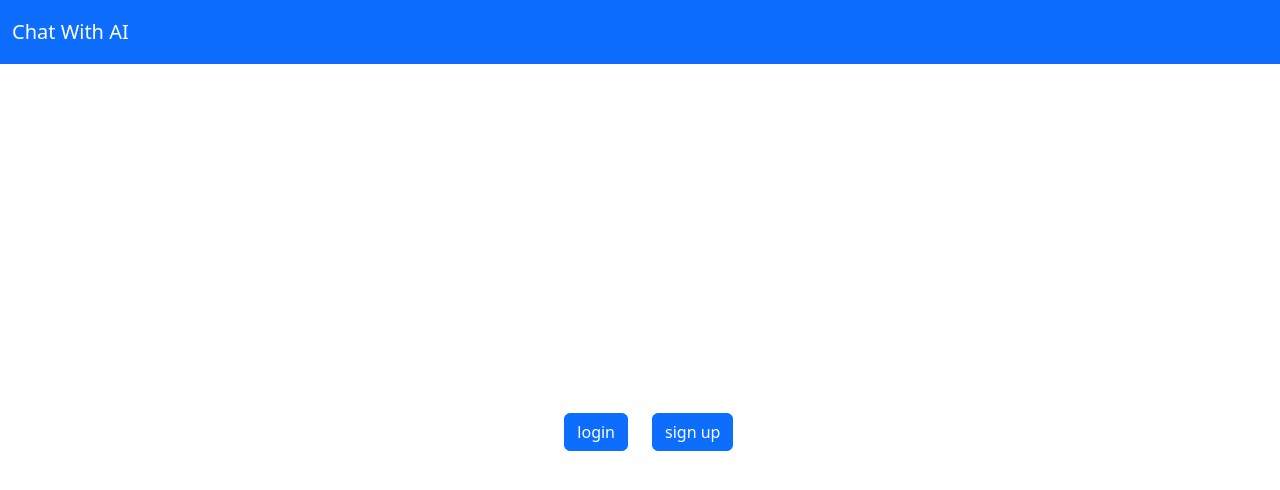
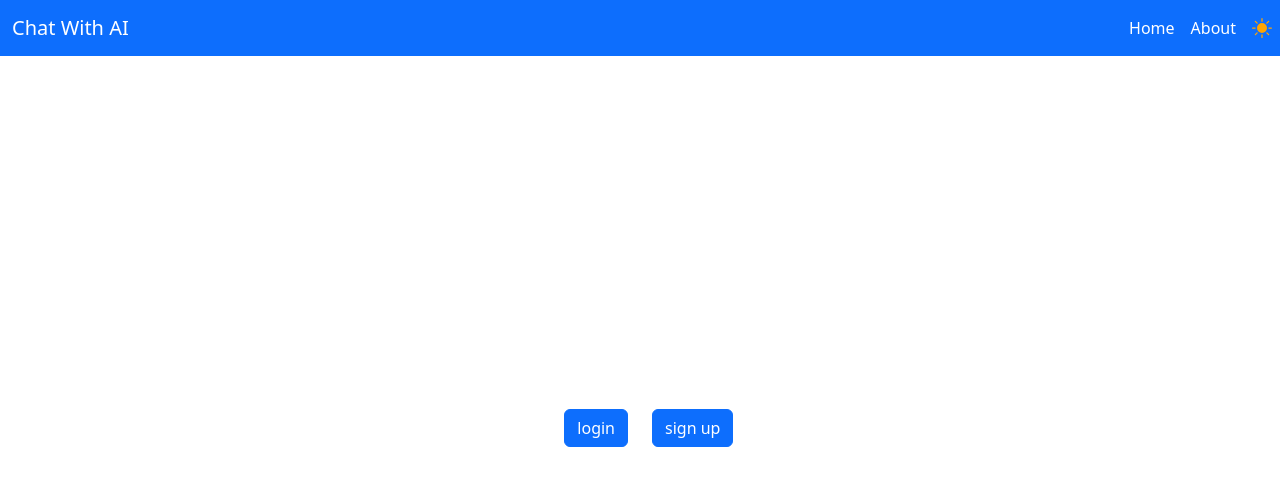
Before and after one commit to ulevi92/SynthiConvo, a React (Vite) app: page /login in a window 1280 px wide. Shown: the top 490 px of the page. Built offline with nearby package versions, Linux system fonts and the light colour scheme; no server answers.

Commit message:
added/ dark more and fixed navbar

```diff
--- a/index.html
+++ b/index.html
@@ -1,5 +1,5 @@
 <!DOCTYPE html>
-<html lang="en">
+<html id="html-theme" lang="en" data-bs-theme="auto">
   <head>
     <meta charset="UTF-8" />
     <link rel="icon" type="image/svg+xml" href="/vite.svg" />
--- a/package.json
+++ b/package.json
@@ -14,10 +14,11 @@
     "@reduxjs/toolkit": "^1.9.3",
     "@tanstack/react-query": "^4.29.5",
     "@tanstack/react-query-devtools": "^4.29.5",
-    "bootstrap": "^5.2.3",
+    "bootstrap": "^5.3.0",
     "firebase": "^9.19.1",
     "react": "^18.2.0",
-    "react-bootstrap": "^2.7.2",
+    "react-bootstrap": "^2.8.0",
+    "react-bootstrap-icons": "^1.10.3",
     "react-dom": "^18.2.0",
     "react-hook-form": "^7.43.9",
     "react-redux": "^8.0.5",
--- a/src/App.tsx
+++ b/src/App.tsx
@@ -1,10 +1,10 @@
-import { Route, Routes } from "react-router-dom";
-import Home from "./pages/Home";
+import { Route, Routes, useNavigate, useParams } from "react-router-dom";
+import Home from "./pages/home/Home";
 import NotFound from "./pages/NotFound";
 
 import PublicPage from "./pages/PublicPage";
 
-import { useEffect, useMemo, useRef } from "react";
+import { useEffect, useLayoutEffect, useMemo, useRef } from "react";
 // import { useQuery } from "@tanstack/react-query";
 // import { IpRegistry } from "./features/user/types";
 import { useAppDispatch, useAppSelector } from "./redux/reduxHooks";
@@ -25,7 +25,16 @@ import PublicRoute from "./routes/PublicRoute";
 function App() {
   const dispatch = useAppDispatch();
   const isAuth = useAppSelector((state) => state.auth.isAuth);
+  const darkMode = useAppSelector((state) => state.global.darkMode);
   const isInitialLoad = useRef(true); // Track initial load
+  const isInitialAuthStateChange = useRef(true);
+
+  const domRef = document.getElementById("html-theme")!;
+
+  useLayoutEffect(() => {
+    if (darkMode) domRef.setAttribute("data-bs-theme", "dark");
+    if (!darkMode) domRef.setAttribute("data-bs-theme", "light");
+  }, [darkMode]);
 
   // const { data, isLoading, isError, isSuccess } = useQuery(
   //   ["getIpRegistry"],
@@ -45,8 +54,13 @@ function App() {
       const isAuthenticated = user !== null;
 
       // Update auth state
-      if (isAuthenticated !== isAuth) {
+      if (isAuthenticated !== isAuth && !isInitialAuthStateChange.current) {
         dispatch(setAuth(isAuthenticated));
+      }
+
+      // Check if it's the initial auth state change
+      if (isInitialAuthStateChange.current) {
+        isInitialAuthStateChange.current = false;
       }
 
       // Check if it's the initial load
@@ -57,7 +71,7 @@ function App() {
     });
 
     return unsubscribe;
-  }, []);
+  }, [dispatch, isAuth]);
 
   return (
     <Loader>
--- /dev/null
+++ b/src/components/Icon.tsx
@@ -0,0 +1,16 @@
+import * as icons from "react-bootstrap-icons";
+
+interface Props extends icons.IconProps {
+  iconName: keyof typeof icons;
+  className?: string;
+}
+
+const Icon = ({ iconName, className, ...props }: Props) => {
+  const BootstrapIcon = icons[iconName];
+
+  const defaultClassName = "add-pointer-cursor d-flex align-self-center mx-2";
+
+  return <BootstrapIcon className={defaultClassName} {...props} />;
+};
+
+export default Icon;
--- a/src/components/layouts/navbar/AppNavbar.helper.ts
+++ b/src/components/layouts/navbar/AppNavbar.helper.ts
@@ -8,7 +8,6 @@ type AuthNavLinks = {
 };
 
 export const authNavLinks: AuthNavLinks[] = [
-  { path: "/home", title: "home" },
+  { path: "/", title: "home" },
   { path: "/about", title: "about" },
-  { path: "/", title: "welcome page" },
 ];
--- a/src/components/layouts/navbar/AppNavbar.tsx
+++ b/src/components/layouts/navbar/AppNavbar.tsx
@@ -1,22 +1,39 @@
-import { Container, Nav, Navbar } from "react-bootstrap";
-import { NavLink } from "react-router-dom";
+import { Button, Container, Nav, Navbar } from "react-bootstrap";
+import { NavLink, useNavigate } from "react-router-dom";
 import { authNavLinks, isAuth } from "./AppNavbar.helper";
-import { useMemo } from "react";
+import { useAppDispatch, useAppSelector } from "../../../redux/reduxHooks";
+import Icon from "../../Icon";
+import { setDarkMode } from "../../../redux/features/global/globalSlice";
+import { fetchSignOut } from "../../../redux/features/auth/authSlice";
 
 const AppNavbar = () => {
-  const RenderLinks = useMemo(() => {
-    return authNavLinks.map(({ path, title }, index) => (
+  const isUserAuthenticated = useAppSelector((state) => state.auth.isAuth);
+  const darkMode = useAppSelector((state) => state.global.darkMode);
+  const dispatch = useAppDispatch();
+
+  const RenderLinks = () =>
+    authNavLinks.map(({ path, title }, index) => (
       <NavLink
         key={index}
         to={path}
-        className={({ isActive, isPending }) =>
-          isPending ? "pending" : isActive ? "active" : ""
-        }
+        className={({ isActive, isPending }) => {
+          const defaultStyle =
+            "text-capitalize  text-white mx-1 px-1 d-flex align-self-center text-decoration-none";
+
+          return isPending
+            ? `${defaultStyle}`
+            : isActive
+            ? `${defaultStyle} fw-bolder text-danger`
+            : defaultStyle;
+        }}
       >
         {title}
       </NavLink>
     ));
-  }, []);
+
+  const signoutClass = isUserAuthenticated
+    ? "fw-bold text-capitalize"
+    : "d-none";
 
   return (
     <Navbar bg='primary' variant='dark' expand='lg'>
@@ -29,7 +46,27 @@ const AppNavbar = () => {
       <Navbar.Toggle aria-controls='navbar-collapse' />
 
       <Navbar.Collapse id='navbar-collapse'>
-        <Nav className='me-auto'>{RenderLinks}</Nav>
+        <Nav className='me-auto'>
+          <>
+            {RenderLinks()}
+
+            <NavLink to='/' className={signoutClass}>
+              <Button
+                className={signoutClass}
+                onClick={() => dispatch(fetchSignOut())}
+              >
+                signout
+              </Button>
+            </NavLink>
+
+            <Icon
+              color={`${!darkMode ? "rgba(255,165,0,1" : ""}`}
+              iconName={`${!darkMode ? "SunFill" : "MoonFill"}`}
+              size='20'
+              onClick={() => dispatch(setDarkMode(!darkMode))}
+            />
+          </>
+        </Nav>
       </Navbar.Collapse>
     </Navbar>
   );
--- a/src/main.tsx
+++ b/src/main.tsx
@@ -10,6 +10,7 @@ import { BrowserRouter } from "react-router-dom";
 import AppNavbar from "./components/layouts/navbar/AppNavbar";
 import { QueryClient, QueryClientProvider } from "@tanstack/react-query";
 import { ReactQueryDevtools } from "@tanstack/react-query-devtools";
+import { ThemeProvider } from "react-bootstrap";
 
 const queryClient = new QueryClient({
   defaultOptions: {
--- a/src/pages/Home.tsx
+++ /dev/null
@@ -1,18 +0,0 @@
-import { signOut } from "firebase/auth";
-import { Button } from "react-bootstrap";
-import { useAppDispatch } from "../redux/reduxHooks";
-import { fetchSignOut } from "../redux/features/auth/authSlice";
-import { useNavigate } from "react-router-dom";
-import { Loader } from "../components/loader/Loader";
-
-const Home = () => {
-  const dispatch = useAppDispatch();
-
-  return (
-    <>
-      <Button onClick={() => dispatch(fetchSignOut())}>sign out</Button>
-    </>
-  );
-};
-
-export default Home;
--- /dev/null
+++ b/src/pages/home/Home.tsx
@@ -0,0 +1,11 @@
+import { Button } from "react-bootstrap";
+import { useAppDispatch } from "../../redux/reduxHooks";
+import { fetchSignOut } from "../../redux/features/auth/authSlice";
+
+const Home = () => {
+  const dispatch = useAppDispatch();
+
+  return <>home</>;
+};
+
+export default Home;
--- a/src/routes/PrivateRoute.tsx
+++ b/src/routes/PrivateRoute.tsx
@@ -1,17 +1,17 @@
 import { Navigate, Outlet } from "react-router-dom";
 
 import { useAppDispatch, useAppSelector } from "../redux/reduxHooks";
-import { useLayoutEffect } from "react";
-import { clearAuthErrors } from "../redux/features/auth/authSlice";
+import { useEffect } from "react";
 import { clearModal } from "../redux/features/global/globalSlice";
 
 const PrivateRoute = () => {
   const isAuth = useAppSelector((state) => state.auth.isAuth);
+  const showModal = useAppSelector((state) => state.global.showModal);
   const dispatch = useAppDispatch();
 
-  useLayoutEffect(() => {
-    isAuth && dispatch(clearModal());
-  }, [isAuth]);
+  useEffect(() => {
+    if (showModal && isAuth) dispatch(clearModal());
+  }, [isAuth, showModal]);
 
   return isAuth ? <Outlet /> : <Navigate to='/login' />;
 };
```
Also changed, not shown: 1 other file (tests, documents, lock files or other folders).
